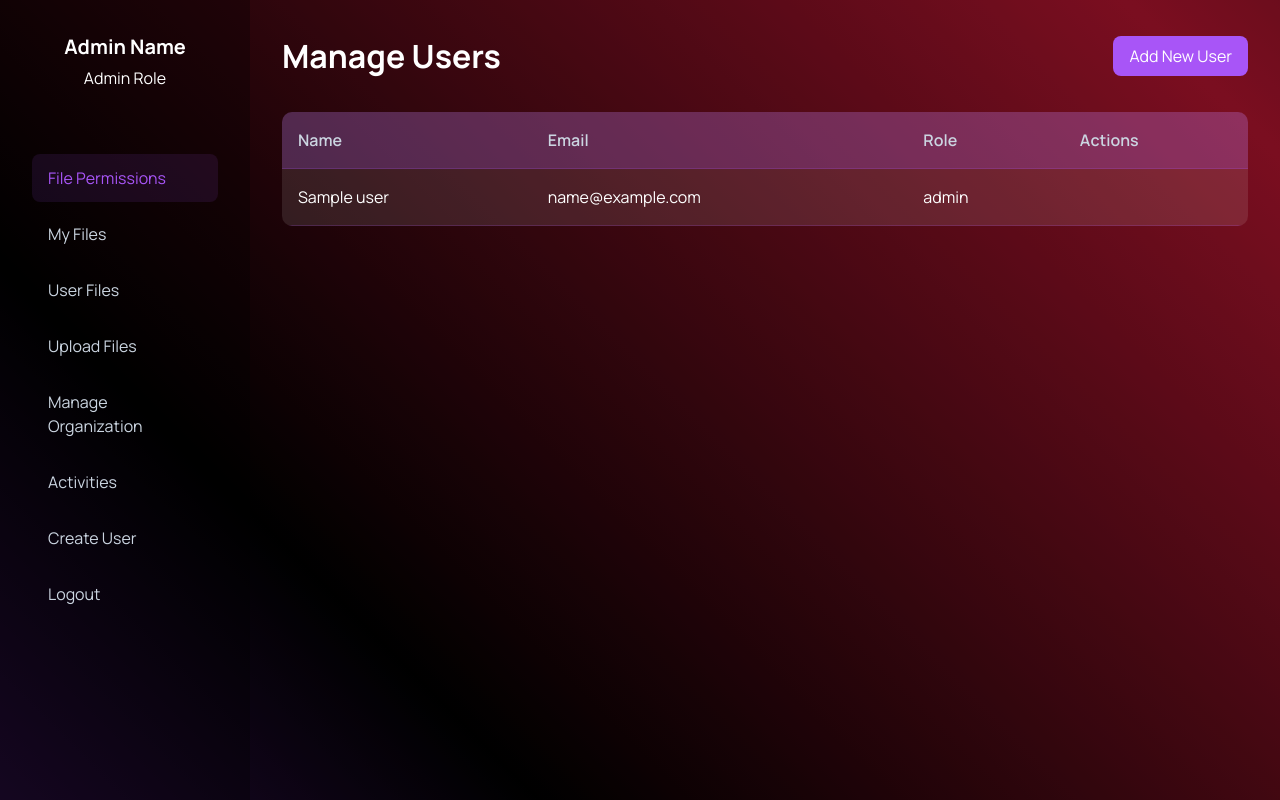
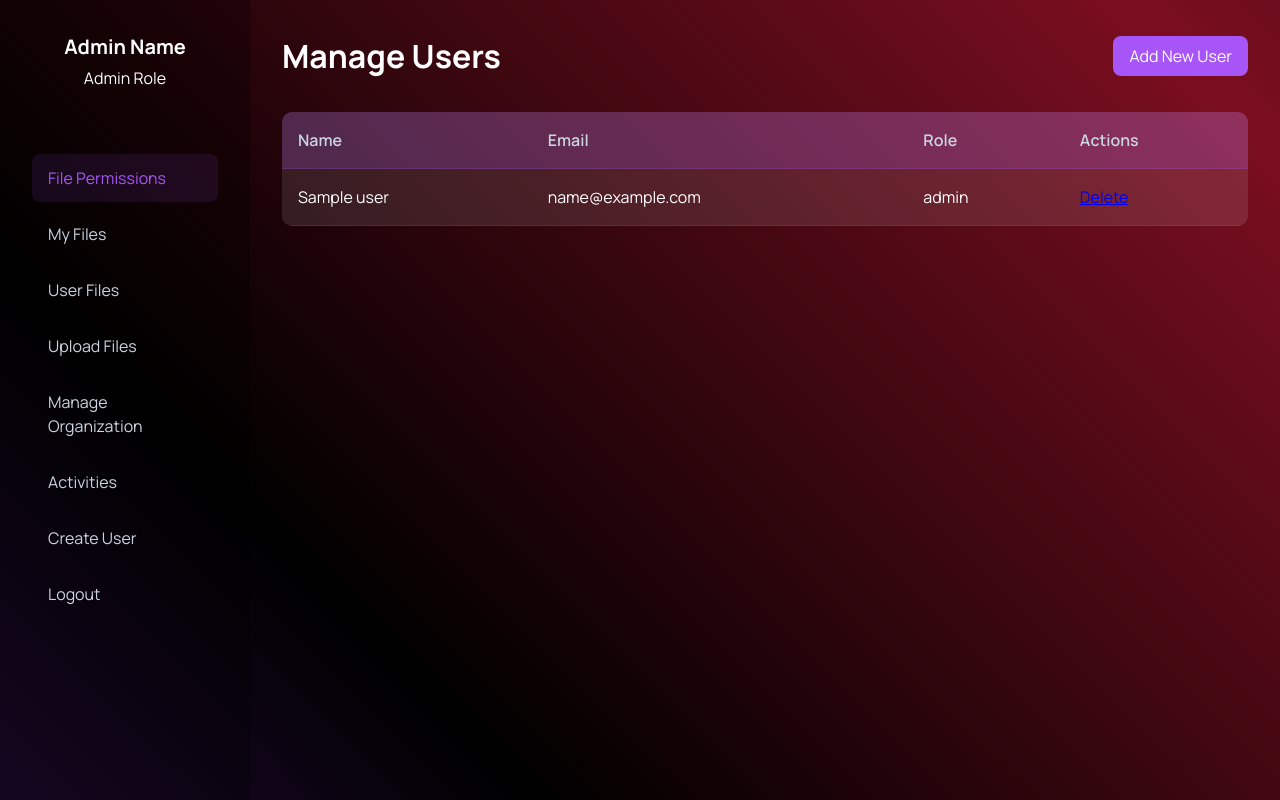
Before and after one commit to shalakapoojari/HashDrop, a Flask app: template app/templates/manage_users.html in a window 1280 px wide. Run offline with Flask 3, Linux system fonts and the light colour scheme; the template is opened without the code that fills it: most values are stand-ins (such as "Sample title", 1, 10 or a date in 2020); parts of the project's set-up code (start-up, migrations or seed data) failed here and were passed over.

Commit message:
delete button in actions

```diff
--- a/app/templates/manage_users.html
+++ b/app/templates/manage_users.html
@@ -238,7 +238,9 @@ th {
                         <td>{{ user.name }}</td>
                         <td>{{ user.email }}</td>
                         <td>{{ user.role }}</td>
-                        <td></td>
+                        <td><a href="{{ url_for('admin.delete_user', user_id=user.id) }}" class="btn btn-danger" onclick="return confirm('Are you sure you want to delete this user?');">
+                Delete
+            </a></td>
                     </tr>
                     {% endfor %}
                 </tbody>
```
